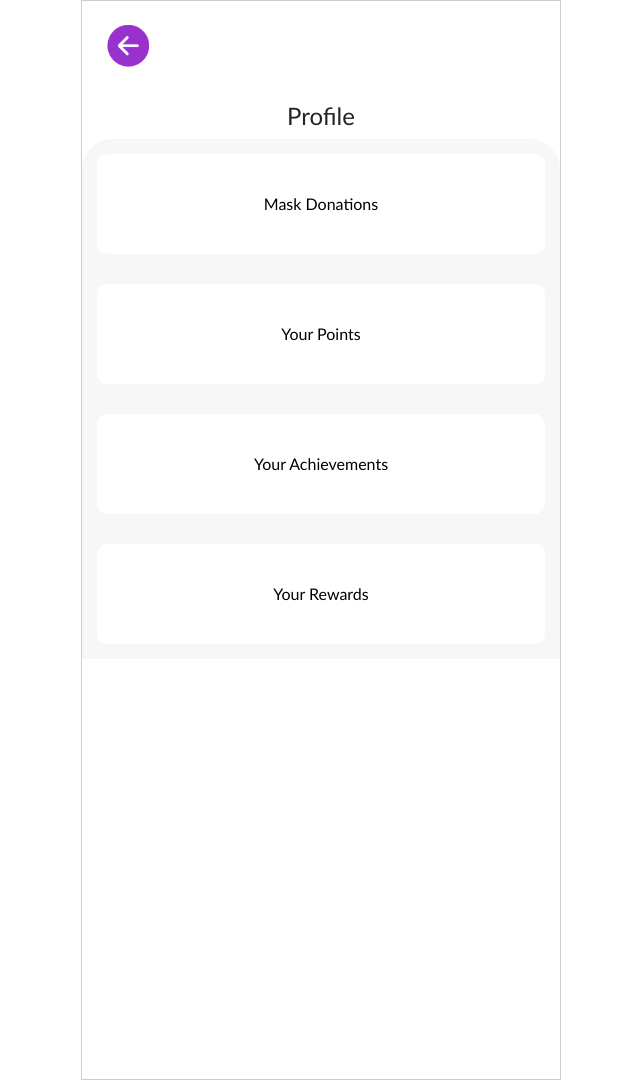
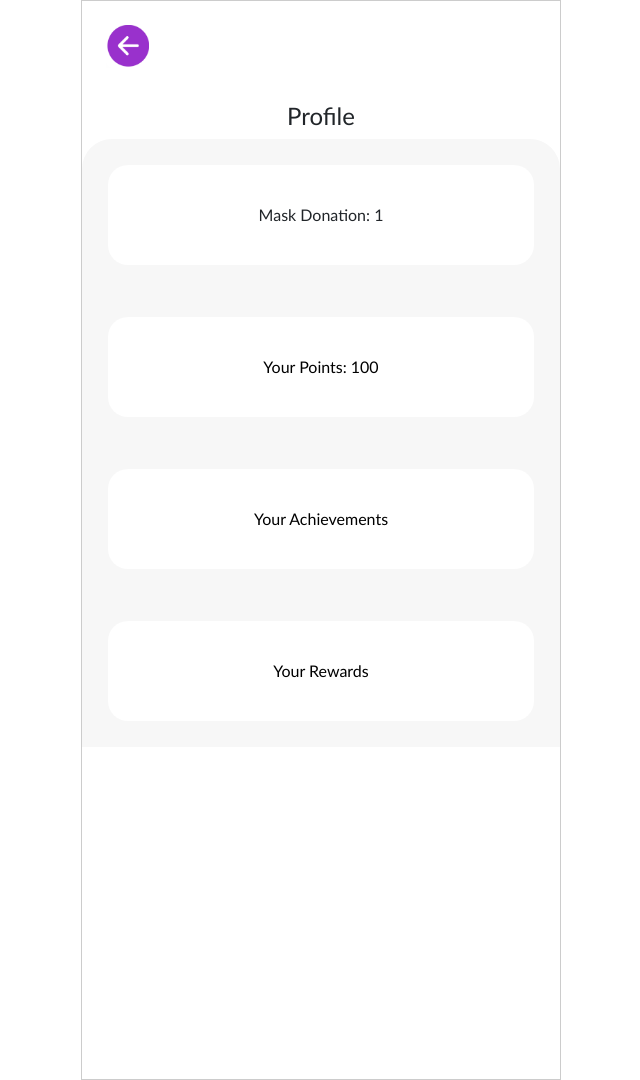
Before and after one commit to musaflacko/assignment-3, a plain HTML site: page Profile/profile.html in a window 1280 px wide. Shown: the whole page, without its empty margins (319-959 px from the left). Drawn offline with nearby package versions, Linux system fonts and the light colour scheme.

Commit message:
Add Padding

```diff
--- a/Profile/profile.css
+++ b/Profile/profile.css
@@ -31,7 +31,7 @@ main {
 .buttons {
     text-align: center;
     display: flex;
-    padding: 10px;
+    padding: 21px;
 }
 
 a {
@@ -44,7 +44,7 @@ a {
     flex: 1;
     height: 100px;
     padding: 15px;
-    border-radius: 10px;
+    border-radius: 20px;
     background: white;
     margin: 5px;
     display: flex;
--- a/Profile/profile.html
+++ b/Profile/profile.html
@@ -23,16 +23,14 @@
       <main>
         <div class="buttons">
             <div class="button">
-              <a href="">
-                Mask Donations
-              </a>
+                Mask Donation: 1
             </div>
         </div>
 
         <div class="buttons">
             <div class="button">
               <a href="">
-                Your Points
+                Your Points: 100
               </a>
             </div>
         </div>
--- a/index.css
+++ b/index.css
@@ -63,7 +63,7 @@ h2 {
     padding: 10px;
     border-radius: 10px;
     background-color: #9932CC;
-    font-size: 15px;
+    font-size: 1.0em;
 }
 
 *{
```
